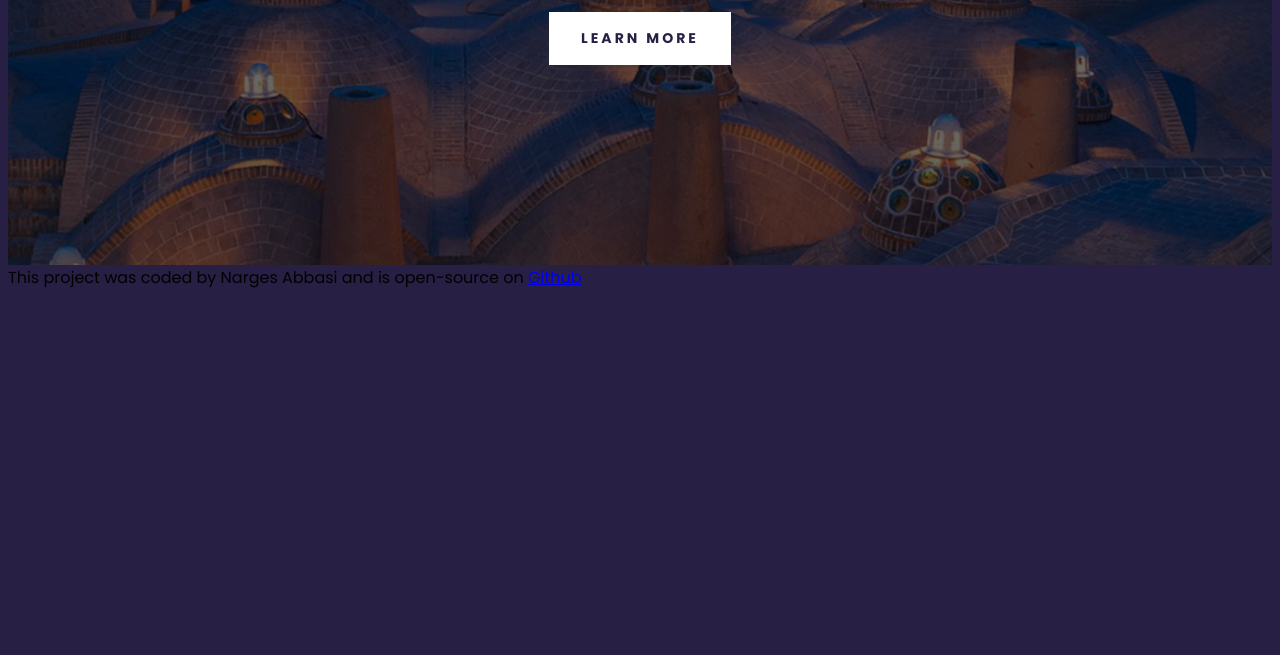
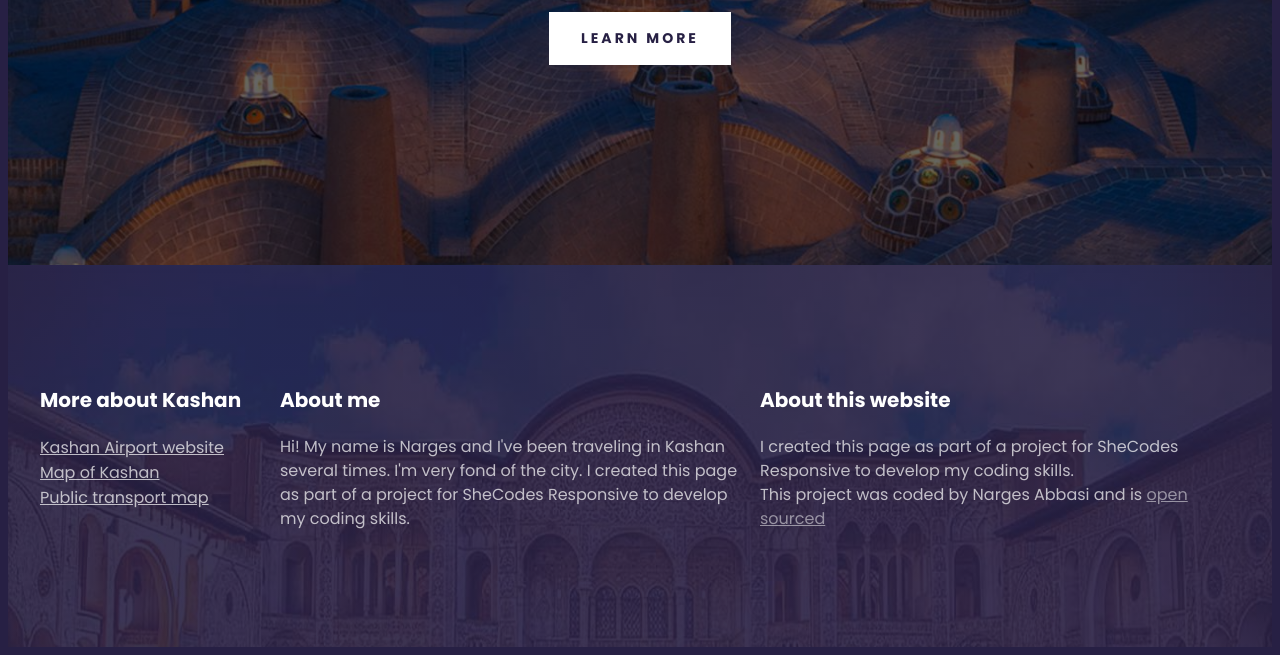
Before and after one commit to Narges-abbasii/Travel-blog, a plain HTML site: page index.html in a window 1280 px wide. Shown: the part 480-1135 px from the top of the page. Before the commit the page ends 800 px from the top, so only its background shows below. Drawn offline with Linux system fonts and the light colour scheme.

Commit message:
added footer

```diff
--- a/index.html
+++ b/index.html
@@ -22,8 +22,61 @@
         <a href="#more">Learn more</a>
       </header>
       <footer>
-        This project was coded by Narges Abbasi and is open-source on
-        <a href="https://github.com/Narges-abbasii/Travel-blog">Github</a>
+        <section class="grid">
+          <div>
+            <h3>More about Kashan</h3>
+
+            <ul>
+              <li>
+                <a
+                  href="https://www.flightradar24.com/data/airports/kks"
+                  target="_blank"
+                >
+                  Kashan Airport website
+                </a>
+              </li>
+              <li>
+                <a
+                  href="https://www.google.com/url?sa=t&source=web&rct=j&opi=89978449&url=/maps/place/Kashan,%2BIsfahan%2BProvince/data%3D!4m2!3m1!1s0x3f9684849edea239:0xaf87e360598c6612%3Fsa%3DX%26ved%3D1t:242%26ictx%3D111&ved=2ahUKEwjzqMS8nruMAxWLif0HHWARGBAQ8gF6BAgWEAI&usg=AOvVaw1L5Xrce1ax90Pu22sKfeju"
+                  target="_blank"
+                >
+                  Map of Kashan
+                </a>
+              </li>
+              <li>
+                <a
+                  href="https://goirantours.com/kashan-travel-guide/"
+                  target="_blank"
+                >
+                  Public transport map
+                </a>
+              </li>
+            </ul>
+          </div>
+          <div>
+            <h3>About me</h3>
+            <p>
+              Hi! My name is Narges and I've been traveling in Kashan several
+              times. I'm very fond of the city. I created this page as part of a
+              project for SheCodes Responsive to develop my coding skills.
+            </p>
+          </div>
+          <div>
+            <h3>About this website</h3>
+            <p>
+              I created this page as part of a project for SheCodes Responsive
+              to develop my coding skills.
+              <br />
+              This project was coded by Narges Abbasi and is
+              <a
+                href="https://github.com/Narges-abbasii/Travel-blog"
+                target="_blank"
+              >
+                open sourced</a
+              >
+            </p>
+          </div>
+        </section>
       </footer>
     </div>
   </body>
--- a/src/styles.css
+++ b/src/styles.css
@@ -5,6 +5,16 @@ body {
 
 .container {
   max-width: 1400px;
+  margin: 0 auto;
+}
+
+.grid {
+  display: grid;
+  grid-template-columns: 1fr 2fr 2fr;
+}
+
+section {
+  max-width: 1200px;
   margin: 0 auto;
 }
 
@@ -55,7 +65,49 @@ header a {
   background: white;
 }
 
-@media (max-width: 900px) {
+footer {
+  color: white;
+  background-image: linear-gradient(
+      rgba(39, 32, 68, 0.9),
+      rgba(39, 32, 68, 0.9)
+    ),
+    url("../images/Kashan-footer.jpg");
+
+  background-repeat: no-repeat;
+  background-size: cover;
+  padding: 100px 0;
+}
+
+footer h3 {
+  font-weight: 700;
+  font-size: 20px;
+  line-height: 30px;
+}
+
+footer p {
+  font-weight: 400;
+  font-size: 16px;
+  opacity: 0.7;
+  margin-right: 20px;
+  line-height: 24px;
+}
+
+footer ul {
+  padding: 0;
+}
+
+footer li {
+  list-style: none;
+  margin: 0;
+  padding: 0;
+}
+
+footer a {
+  color: white;
+  opacity: 0.7;
+}
+
+@media (max-width: 960px) {
   header {
     padding: 60px 0;
   }
```
Also changed, not shown: images/Kashan-footer.jpg (added).
